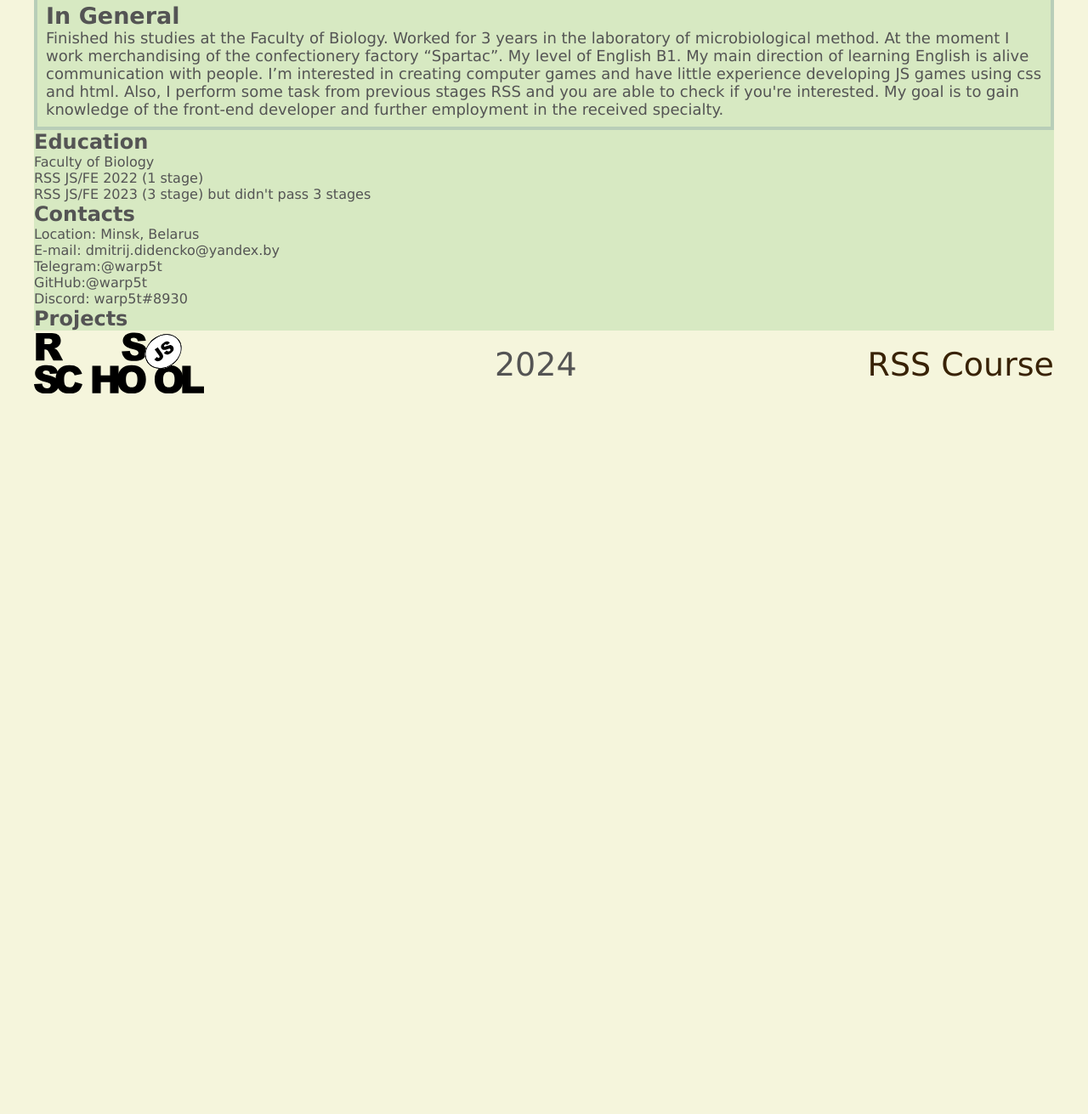
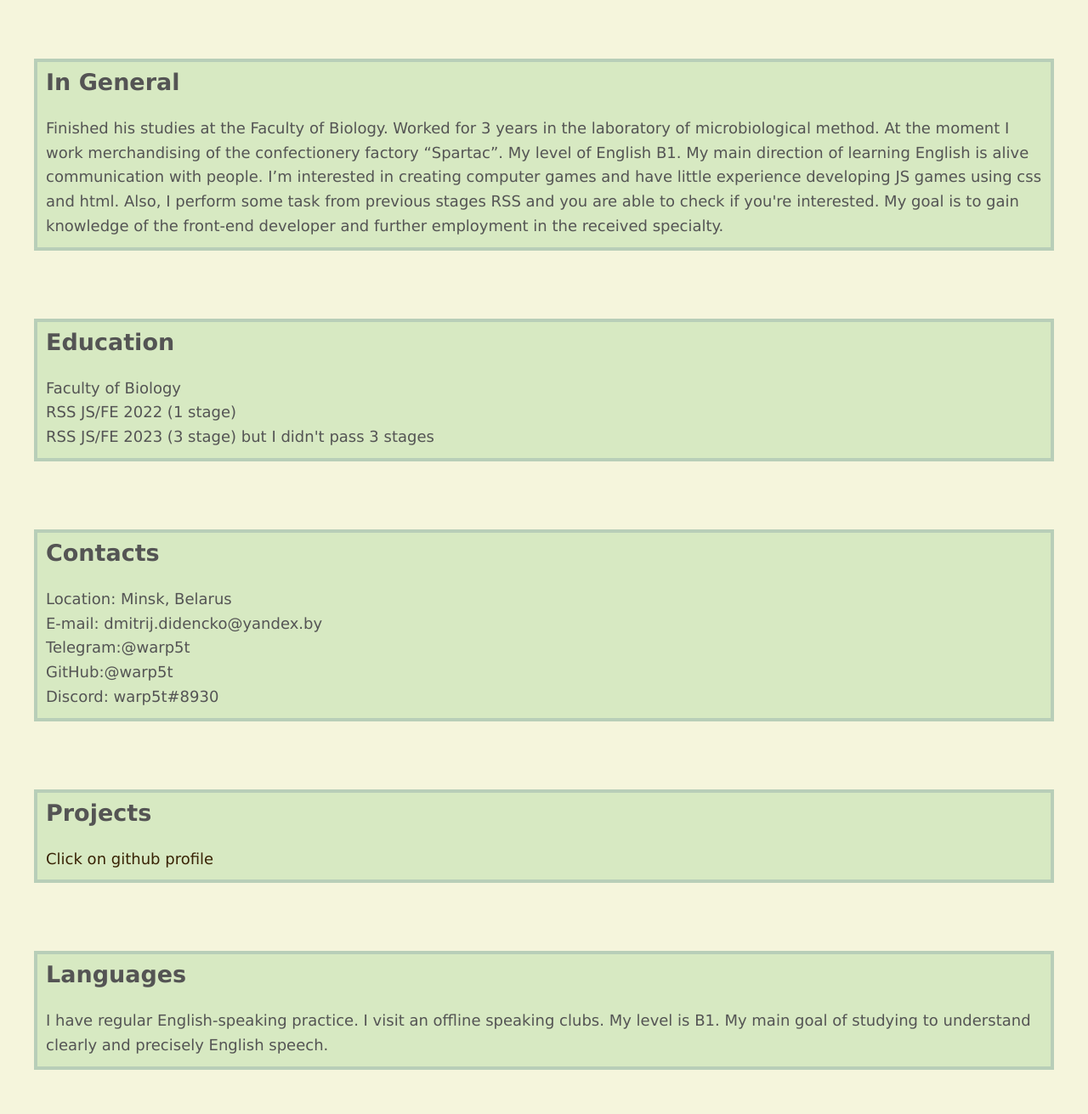
Before and after one commit to warp5t/rsschool-cv, a plain HTML site: page index.html in a window 1280 px wide. Shown: the part 369-1680 px from the top of the page at 85% size. Before the commit the page ends 841 px from the top, so only its background shows below. Drawn offline with Linux system fonts and the light colour scheme.

Commit message:
feat: fill information CV

```diff
--- a/index.html
+++ b/index.html
@@ -28,36 +28,52 @@
       </nav>
     </header>
     <main class="main container">
-      <section class="main__about-me">
-        <div class="main__general">
+      <section class="main__wrap-info">
+        <div class="main__subwrap">
           <h2 class="main__title">In General</h2>
-          <div class="main__info">
-            Finished his studies at the Faculty of Biology. Worked for 3 years in the laboratory of microbiological method.
+          <p class="main__text">
+            Finished his studies at the Faculty of Biology. Worked for 3 years in the laboratory of microbiological
+            method.
             At the moment I work merchandising of the confectionery factory “Spartac”. My level of English B1. My main
             direction of learning English is alive communication with people.
             I’m interested in creating computer games and have little experience developing JS games using css and html.
             Also, I perform some task from previous stages RSS and you are able to check if you're interested.
             My goal is to gain knowledge of the front-end developer and further employment in the received specialty.
           </div>
-        </div>
       </section>
-      <section class="main__info">
+      <section class="main__wrap-info">
+        <div class="main__subwrap">
           <h2 class="main__title">Education</h2>
           <p>Faculty of Biology</p>
           <p>RSS JS/FE 2022 (1 stage)</p>
-        <p>RSS JS/FE 2023 (3 stage) but didn't pass 3 stages</p>
+          <p>RSS JS/FE 2023 (3 stage) but I didn't pass 3 stages</p>
+        </div>
       </section>
-      <section class="main__info">
+      <section class="main__wrap-info">
+        <div class="main__subwrap">
           <h2 class="main__title">Contacts</h2>
           <p>Location: Minsk, Belarus</p>
           <p>E-mail: dmitrij.didencko@yandex.by</p>
           <p>Telegram:@warp5t</p>
           <p>GitHub:@warp5t</p>
           <p>Discord: warp5t#8930</p>
+        </div>
       </section>
-      <section class="main__info">
+      <section class="main__wrap-info">
+        <div class="main__subwrap">
           <h2 class="main__title">Projects</h2>
-      </sectionc>
+          <p><a href="https://github.com/warp5t">Click on github profile</a></p>
+        </div>
+      </section>
+      <section class="main__wrap-info">
+        <div class="main__subwrap">
+          <h2 class="main__title">Languages</h2>
+          <p>
+            I have regular English-speaking practice. I visit an offline speaking clubs.
+            My level is B1. My main goal of studying to understand clearly and precisely English speech.
+          </p>
+        </div>
+      </section>
       </main>
     <footer class="footer container">
       <div class="footer__wrap-logo">
--- a/style.css
+++ b/style.css
@@ -47,14 +47,22 @@ a {
   font-size: 22px;
 }
 .main {
-  background-color: rgb(215, 233, 194);
 
 }
-.main__about-me {
+.main__wrap-info {
   border: 4px solid rgb(184, 206, 184);
   font-size: 18px;
+  margin: 80px 0;
+}
+.main__subwrap {
+  background-color: rgb(215, 233, 194);
   padding: 10px;
-
+  line-height: 160%;
+}
+.main__title {
+  padding: 0 0 25px 0;
+}
+.main__text {
 }
 .footer {
   display: flex;
```
Lines whose indentation alone changed are shown as unchanged.
